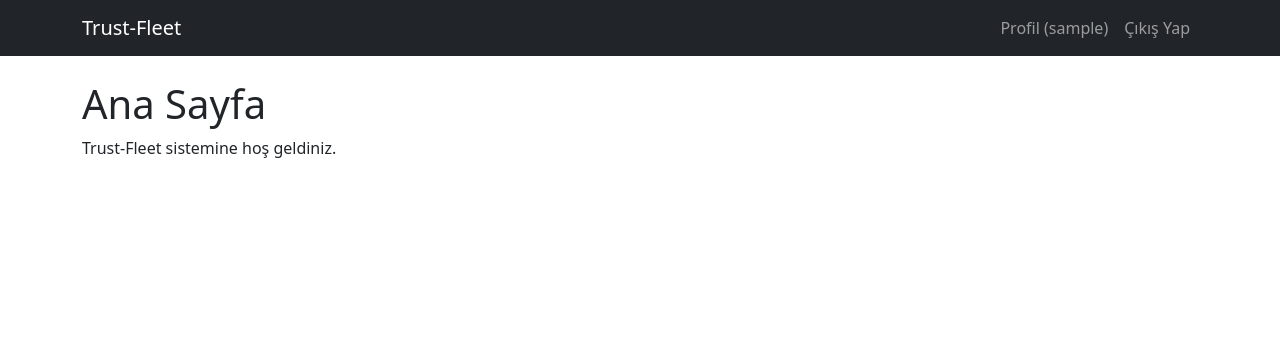
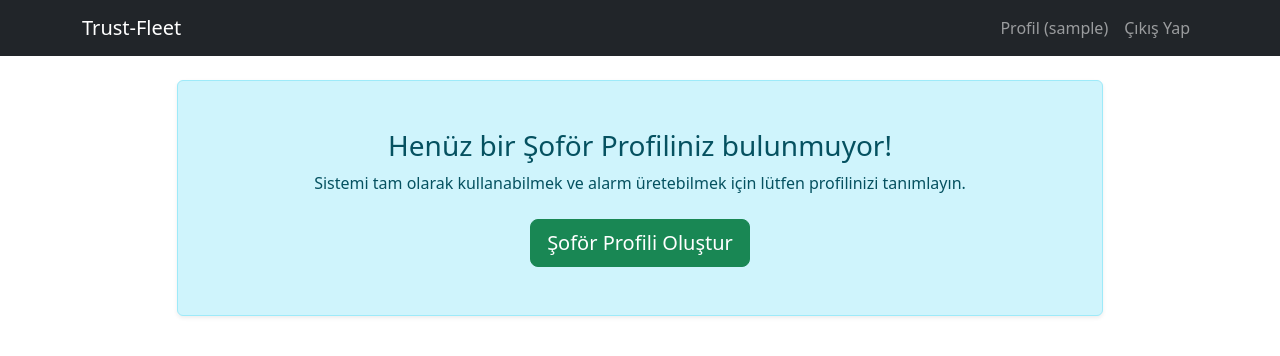
Before and after one commit to AhmetCol11/-Trust-fleet, a Flask app: page / in a window 1280 px wide. Shown: the top 356 px of the page. Run offline with Flask 3, Linux system fonts and the light colour scheme; the visitor is signed in with stand-in values (Sample User, id 1); data that the repository does not hold is empty.

Commit message:
feat: sofor profili ve alarm ekleme (CRUD) islevleri ve gosterge paneli eklendi

```diff
--- a/app/main/routes.py
+++ b/app/main/routes.py
@@ -1,8 +1,60 @@
-from flask import render_template
-from flask_login import current_user
+from flask import render_template, flash, redirect, url_for
+from flask_login import current_user, login_required
+from app import db
 from app.main import bp
+from app.main.forms import SoforEkleForm, AlarmEkleForm
+from app.models import Sofor, Alarm
 
 @bp.route('/')
 @bp.route('/index')
 def index():
-    return render_template('index.html', title='Anasayfa')
+    if current_user.is_authenticated:
+        sofor = current_user.sofor_profili
+        alarmlar = sofor.alarmlar if sofor else []
+        return render_template('index.html', title='Anasayfa', sofor=sofor, alarmlar=alarmlar)
+    return render_template('index.html', title='Hoşgeldiniz')
+
+@bp.route('/sofor_ekle', methods=['GET', 'POST'])
+@login_required
+def sofor_ekle():
+    if current_user.sofor_profili:
+        flash('Zaten bir şoför profiliniz var.', 'info')
+        return redirect(url_for('main.index'))
+
+    form = SoforEkleForm()
+    if form.validate_on_submit():
+        try:
+            sofor = Sofor(
+                ad_soyad=form.ad_soyad.data,
+                tc_kimlik=form.tc_kimlik.data,
+                user=current_user
+            )
+            db.session.add(sofor)
+            db.session.commit()
+            flash('Şoför profiliniz başarıyla oluşturuldu!', 'success')
+            return redirect(url_for('main.index'))
+        except Exception as e:
+            db.session.rollback()
+            flash(f'Bir hata oluştu. Lütfen tekrar deneyin.', 'danger')
+
+    return render_template('main/sofor_ekle.html', title='Şoför Profili Oluştur', form=form)
+
+@bp.route('/alarm_ekle', methods=['GET', 'POST'])
+@login_required
+def alarm_ekle():
+    if not current_user.sofor_profili:
+        flash('Alarm eklemek için önce şoför profili oluşturmalısınız.', 'danger')
+        return redirect(url_for('main.sofor_ekle'))
+
+    form = AlarmEkleForm()
+    if form.validate_on_submit():
+        alarm = Alarm(
+            alarm_turu=form.alarm_turu.data,
+            sofor=current_user.sofor_profili
+        )
+        db.session.add(alarm)
+        db.session.commit()
+        flash('Acil durum alarmı sisteme kaydedildi.', 'warning')
+        return redirect(url_for('main.index'))
+
+    return render_template('main/alarm_ekle.html', title='Alarm Bildir', form=form)
--- a/app/templates/index.html
+++ b/app/templates/index.html
@@ -1,6 +1,94 @@
 {% extends "base.html" %}
 
 {% block content %}
-    <h1>Ana Sayfa</h1>
-    <p>Trust-Fleet sistemine hoş geldiniz.</p>
+<div class="row justify-content-center mt-4">
+    <div class="col-md-10">
+        {% if current_user.is_anonymous %}
+            <div class="p-5 mb-4 bg-light rounded-3 text-center border">
+                <h1 class="display-5 fw-bold">Trust-Fleet Güvenlik Sistemine Hoş Geldiniz</h1>
+                <p class="col-md-8 mx-auto fs-4">Otobüs şoförlerinin güvenliği ve yorgunluk takibi için geliştirilmiş merkezi yönetim paneli.</p>
+                <a href="{{ url_for('auth.login') }}" class="btn btn-primary btn-lg mt-3">Giriş Yap</a>
+                <a href="{{ url_for('auth.register') }}" class="btn btn-outline-secondary btn-lg mt-3 ms-2">Kayıt Ol</a>
+            </div>
+        {% else %}
+            {% if not sofor %}
+            <div class="alert alert-info text-center p-5 shadow-sm">
+                <h3>Henüz bir Şoför Profiliniz bulunmuyor!</h3>
+                <p>Sistemi tam olarak kullanabilmek ve alarm üretebilmek için lütfen profilinizi tanımlayın.</p>
+                <a href="{{ url_for('main.sofor_ekle') }}" class="btn btn-success btn-lg mt-2">Şoför Profili Oluştur</a>
+            </div>
+            {% else %}
+            <div class="row">
+                <!-- Sol Kolon: Şoför Kartı -->
+                <div class="col-md-4 mb-4">
+                    <div class="card shadow-sm border-0">
+                        <div class="card-header bg-dark text-white text-center">
+                            <h5 class="mb-0">Sürücü Kimlik Kartı</h5>
+                        </div>
+                        <div class="card-body">
+                            <div class="text-center mb-3">
+                                <img src="https://ui-avatars.com/api/?name={{ sofor.ad_soyad|urlencode }}&background=random" class="rounded-circle" width="100" alt="Profil">
+                            </div>
+                            <h4 class="text-center">{{ sofor.ad_soyad }}</h4>
+                            <hr>
+                            <p class="mb-1"><strong>TC Kimlik:</strong> {{ sofor.tc_kimlik }}</p>
+                            <p class="mb-1"><strong>Kullanıcı Adı:</strong> {{ current_user.username }}</p>
+                            <p class="mb-1"><strong>Kayıt Tarihi:</strong> {{ current_user.created_at.strftime('%Y-%m-%d') }}</p>
+                        </div>
+                        <div class="card-footer bg-white text-center p-3">
+                            <a href="{{ url_for('main.alarm_ekle') }}" class="btn btn-danger w-100 fw-bold">Acil Durum (Alarm Bildir)</a>
+                        </div>
+                    </div>
+                </div>
+
+                <!-- Sağ Kolon: Alarmlar Tablosu -->
+                <div class="col-md-8">
+                    <div class="card shadow-sm border-0 h-100">
+                        <div class="card-header bg-light d-flex justify-content-between align-items-center">
+                            <h5 class="mb-0 text-dark">Geçmiş Alarm Kayıtları</h5>
+                            <span class="badge bg-danger rounded-pill">{{ alarmlar|length }}</span>
+                        </div>
+                        <div class="card-body p-0">
+                            {% if alarmlar|length > 0 %}
+                            <div class="table-responsive">
+                                <table class="table table-hover table-striped mb-0">
+                                    <thead class="table-dark">
+                                        <tr>
+                                            <th>Tarih / Saat</th>
+                                            <th>Alarm Türü</th>
+                                            <th>Durum</th>
+                                        </tr>
+                                    </thead>
+                                    <tbody>
+                                        {% for alarm in alarmlar %}
+                                        <tr>
+                                            <td>{{ alarm.tarih.strftime('%d.%m.%Y %H:%M') }}</td>
+                                            <td>
+                                                <span class="badge
+                                                    {% if alarm.alarm_turu == 'Panik Butonu' %}bg-danger
+                                                    {% elif alarm.alarm_turu == 'Yorgunluk Tespit' %}bg-warning text-dark
+                                                    {% else %}bg-primary{% endif %}">
+                                                    {{ alarm.alarm_turu }}
+                                                </span>
+                                            </td>
+                                            <td><span class="text-success fw-bold">İletildi</span></td>
+                                        </tr>
+                                        {% endfor %}
+                                    </tbody>
+                                </table>
+                            </div>
+                            {% else %}
+                            <div class="p-5 text-center text-muted">
+                                <h6>Harika! Hiç acil durum kaydınız yok.</h6>
+                                <p class="mb-0">Güvenli sürüşler dileriz.</p>
+                            </div>
+                            {% endif %}
+                        </div>
+                    </div>
+                </div>
+            </div>
+            {% endif %}
+        {% endif %}
+    </div>
+</div>
 {% endblock %}
```
Also changed, not shown: app/main/forms.py (added, +25 -0 lines), app/templates/main/alarm_ekle.html (added, +31 -0 lines), app/templates/main/sofor_ekle.html (added, +37 -0 lines).
